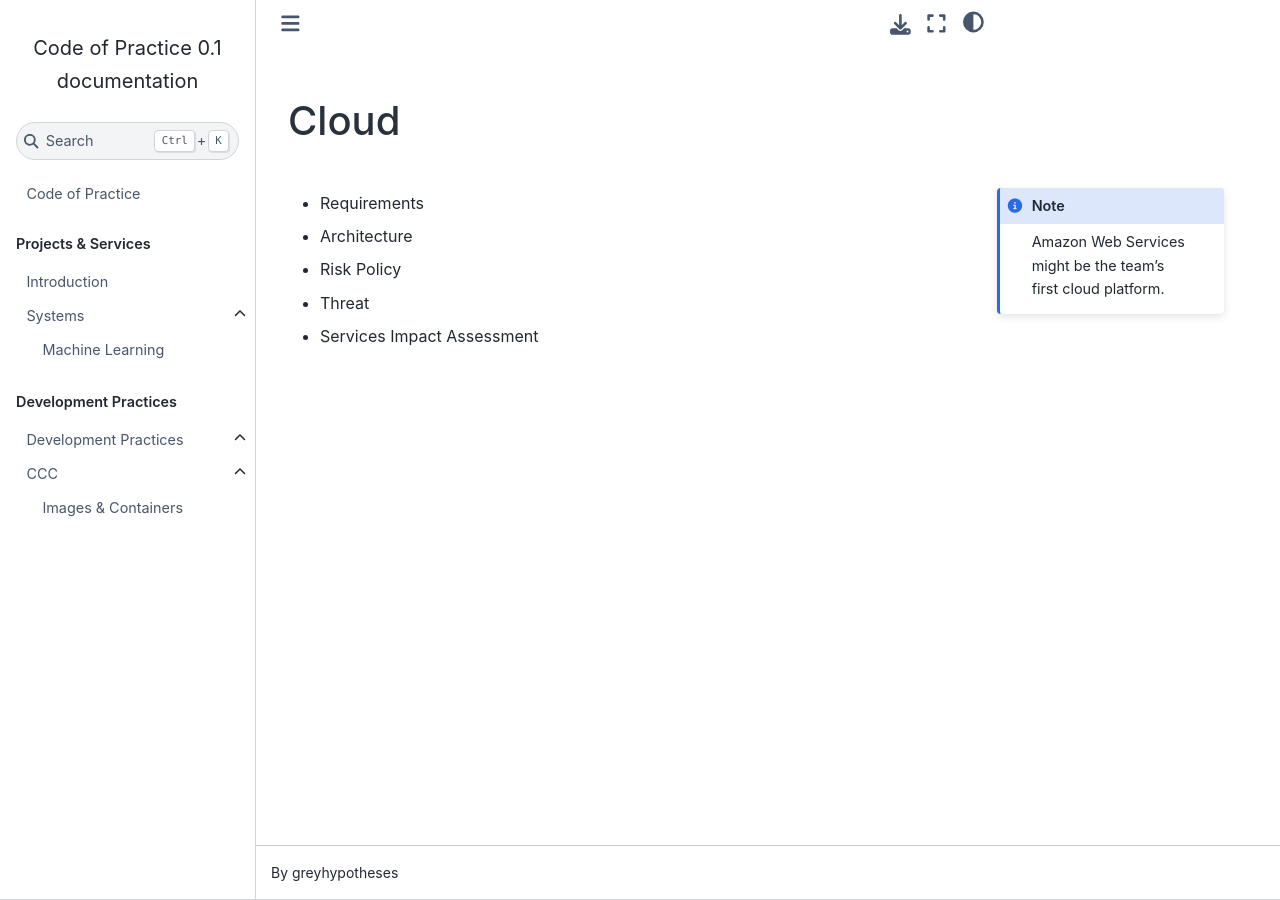
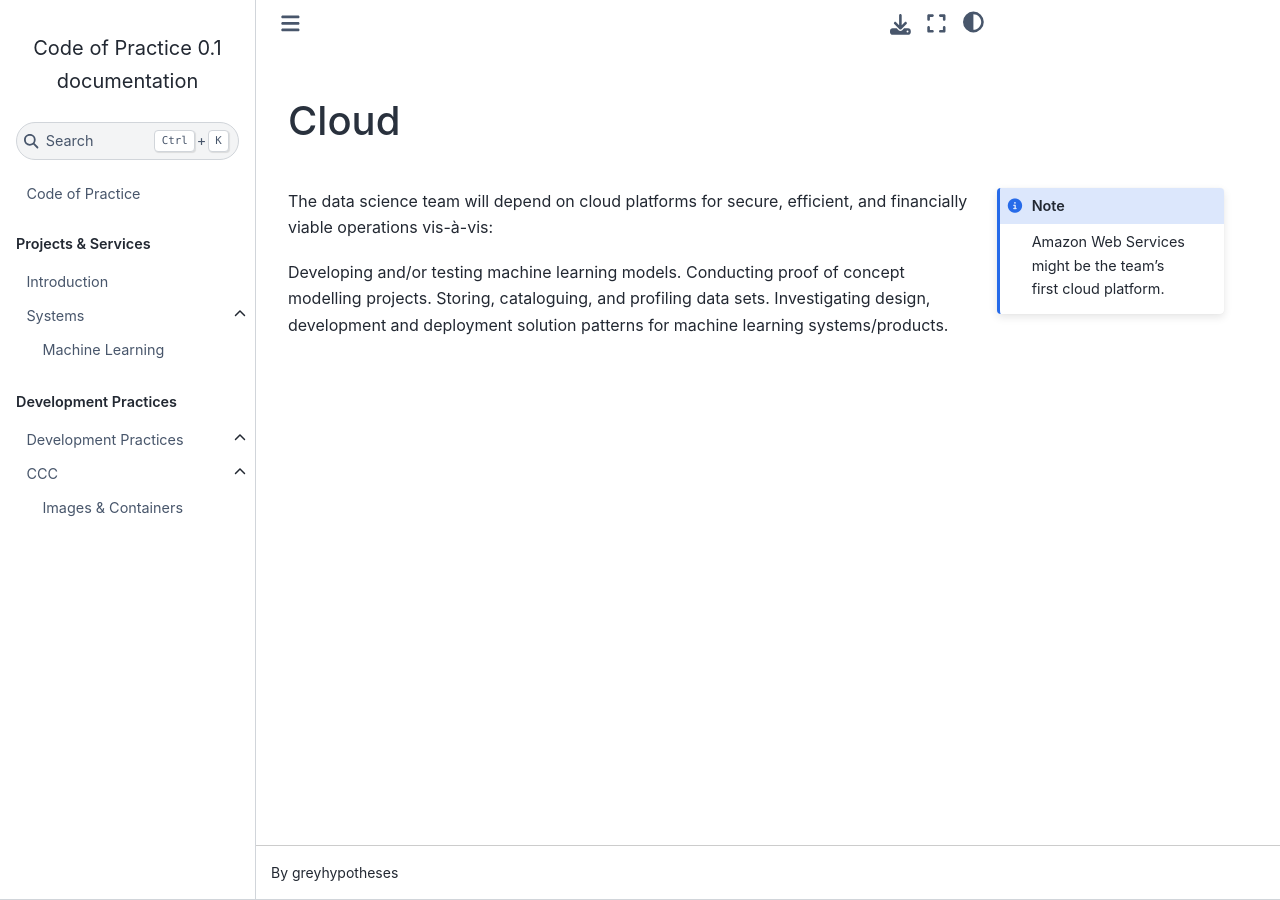
Before and after one commit to thereferences/practice, a Sphinx documentation site: the page built from docs/source/development/cloud.md, in a window 1280 px wide. Built offline with Sphinx 7.4.7 and the Sphinx Book theme 1.1.4, drawn with Linux system fonts in a browser that asks for light colours; pages that are not in the unit, such as notebooks, are missing from menus.

Commit message:
Update docs/source/development/cloud.md

```diff
--- a/docs/source/development/cloud.md
+++ b/docs/source/development/cloud.md
@@ -9,11 +9,16 @@
 Amazon Web Services might be the team's first cloud platform.
 :::
 
-* Requirements
-* Architecture
-* Risk Policy
-* Threat
-* Services Impact Assessment
+The data science team will depend on cloud platforms for secure, efficient, and
+financially viable operations vis-à-vis:
+
+Developing and/or testing machine learning models.
+Conducting proof of concept modelling projects.
+Storing, cataloguing, and profiling data sets.
+Investigating design, development and deployment solution patterns for machine learning systems/products.
+
+
+
 
 <br>
 <br>
```
